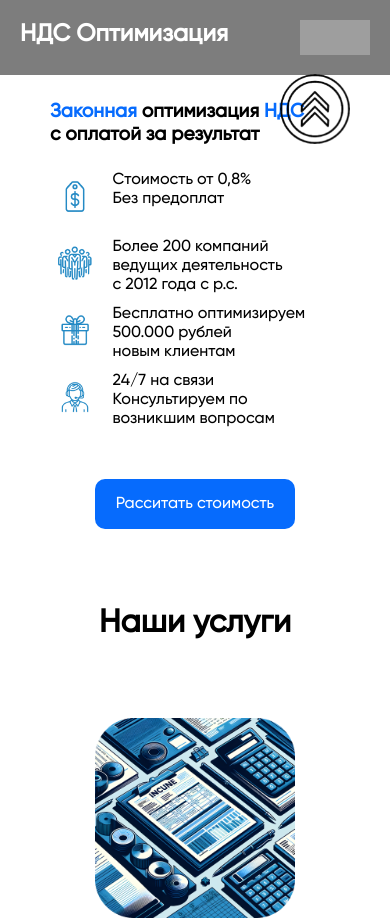
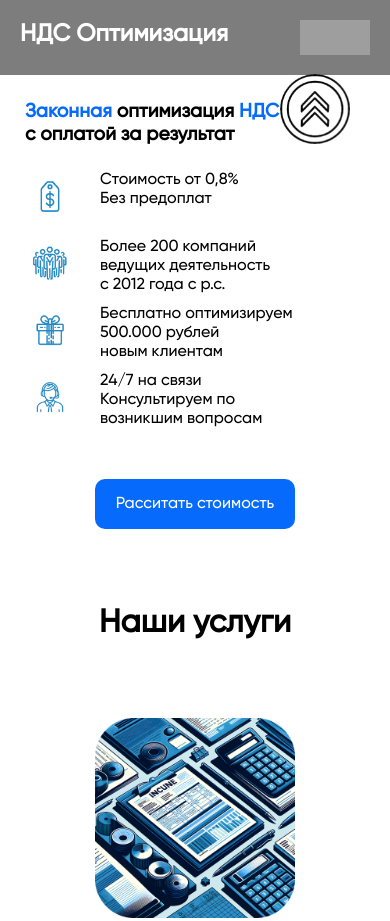
Before and after one commit to 0MAVM0/Work2, a plain HTML site: page index.html in a window 390 px wide. Shown: the top 921 px of the page. Drawn offline with Linux system fonts and the light colour scheme; grey boxes are pictures that could not be loaded.

Commit message:
It is last commit

```diff
--- a/style.css
+++ b/style.css
@@ -957,7 +957,7 @@ footer {
         margin: 0;
     }
     .div1 {
-        padding: 25px 75px;
+        padding: 25px 50px;
     }
     .div1 > div:first-child > h1 {
         font-size: larger;
@@ -1046,7 +1046,7 @@ footer {
 }
 @media (max-width: 391px) {
     .div1 {
-        padding: 25px 50px;
+        padding: 25px;
     }
     .div4 {
         padding: 10px 0 10px 50px;
```
